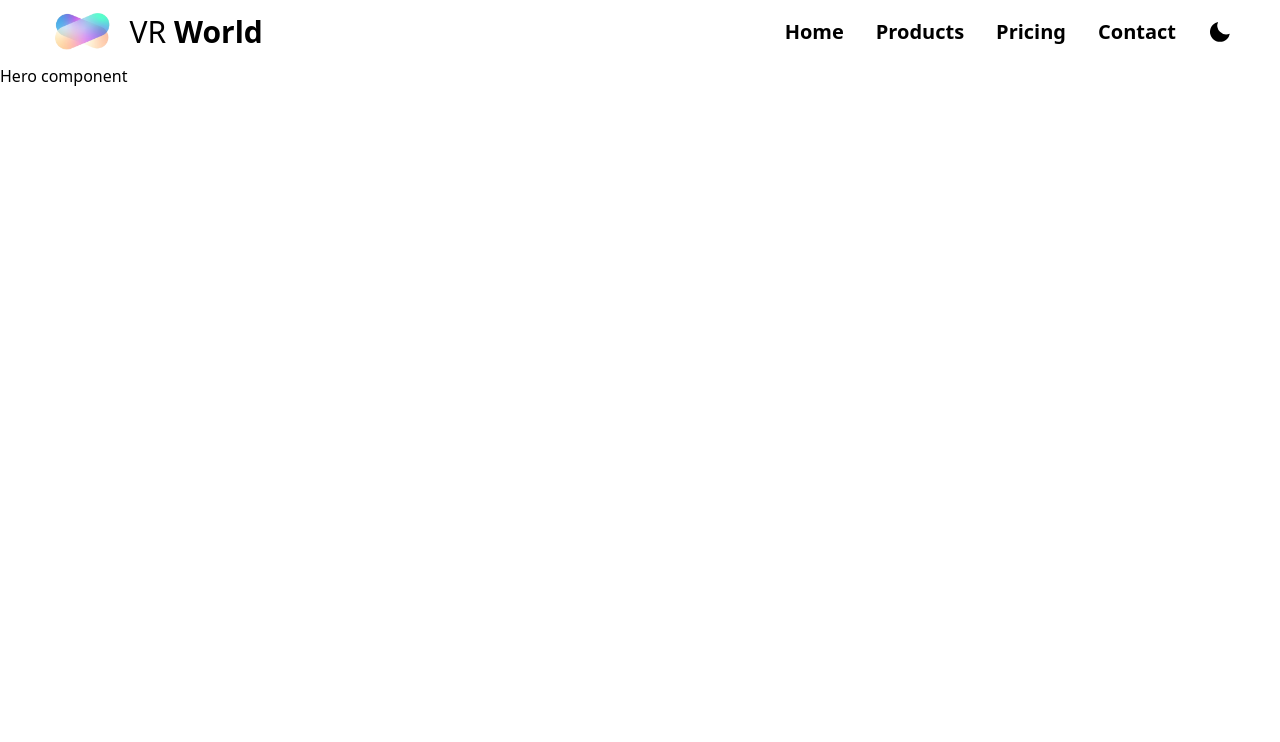
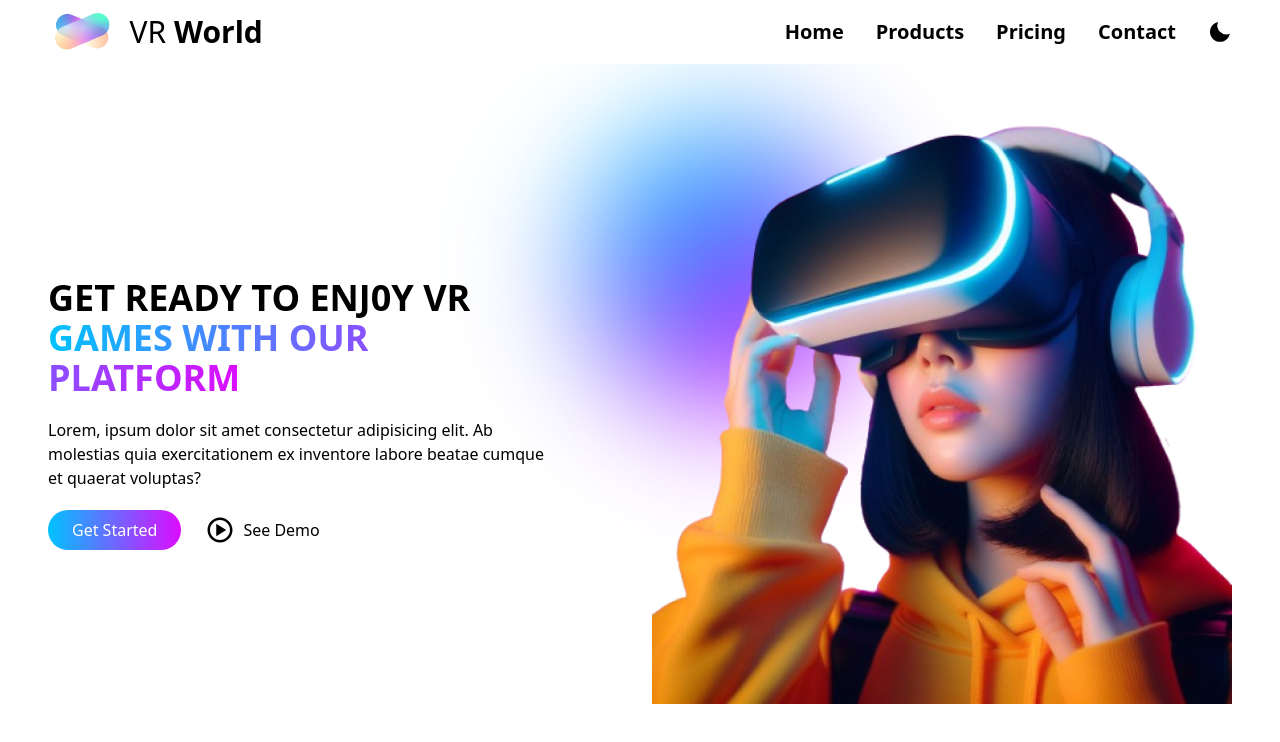
Before and after one commit to wacho91/vr-wrld, a React (Vite) app: page / in a window 1280 px wide. Shown: the top 742 px of the page. Built offline with nearby package versions, Linux system fonts and the light colour scheme.

Commit message:
Hero complete

```diff
--- a/package.json
+++ b/package.json
@@ -10,6 +10,7 @@
     "preview": "vite preview"
   },
   "dependencies": {
+    "aos": "^2.3.4",
     "react": "^18.3.1",
     "react-dom": "^18.3.1",
     "react-icons": "^5.3.0"
--- a/src/components/Hero/Hero.jsx
+++ b/src/components/Hero/Hero.jsx
@@ -1,10 +1,43 @@
 
+import { BiPlayCircle } from "react-icons/bi";
 import HeroPng from "../../assets/hero.png";
 
 const Hero = () => {
   return (
-    <div>
-        Hero component
+    <div className="py-12 sm:py-0 dark:bg-black dark:text-white duration-300 overflow-hidden">
+        <div className="container min-h-[700px] flex relative">
+            <div className="grid grid-cols-1 sm:grid-cols-2 gap-6 place-items-center relative z-10">
+                {/*Hero text section*/}
+                <div className="order-2 sm:order-1 space-y-5 lg:pr-20 relative z-30">
+                    <h1 className="text-4xl font-bold">
+                        GET READY TO ENJ0Y VR{" "}
+                        <span className="bg-clip-text text-transparent bg-gradient-to-r from-primary to-secondary">
+                            GAMES WITH OUR PLATFORM
+                        </span>
+                    </h1>
+                    <p>
+                        Lorem, ipsum dolor sit amet consectetur adipisicing elit. Ab
+                        molestias quia exercitationem ex inventore labore beatae cumque
+                        et quaerat voluptas?
+                    </p>
+                    <div className="flex gap-6">
+                        <button className="primary-btn">
+                            Get Started
+                        </button>
+                        <button className="flex items-center gap-2">
+                            {" "}
+                            <BiPlayCircle className="text-3xl" />
+                            See Demo
+                        </button>
+                    </div>
+                </div>
+                {/* image section */}
+                <div className="order-1 sm:order-2">
+                    <img src={HeroPng} alt="image" className=""/>
+                </div>
+            </div>
+            <div className="h-[300px] w-[300px] bg-gradient-to-r from-primary to-secondary rounded-full absolute top-0 left-0 blur-3xl animated-wrapper"></div>
+        </div>
     </div>
   )
 }
```
Also changed, not shown: 1 other file (tests, documents, lock files or other folders).
